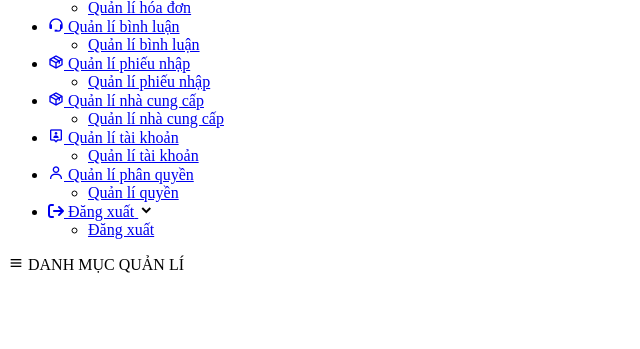
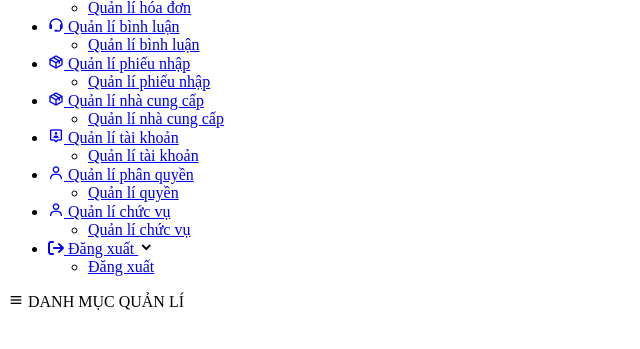
Before and after one commit to giahuyto3107/Web2, a PHP site: page /Web2/ in a window 1280 px wide. Shown: the part 174-523 px from the top of the page, without its empty margins (0-640 px from the left). Run offline with PHP 8.4, Linux system fonts and the light colour scheme; some libraries are stand-ins or nearby versions.

Commit message:
menu quanlichucvu

```diff
--- a/FrontEnd/AdminUI/menu.php
+++ b/FrontEnd/AdminUI/menu.php
@@ -93,6 +93,15 @@
           </ul>
       </li>
 
+      <li>
+        <a href='index.php?action=quanlichucvu&query=them'>
+          <i class='bx bx-user'></i>
+          <span class='link_name'>Quản lí chức vụ</span>
+        </a>
+        <ul class='sub-menu blank'>
+            <li><a class='link_name' href='#'>Quản lí chức vụ</a></li>
+          </ul>
+      </li>
   </li>
 
   <li>
```
